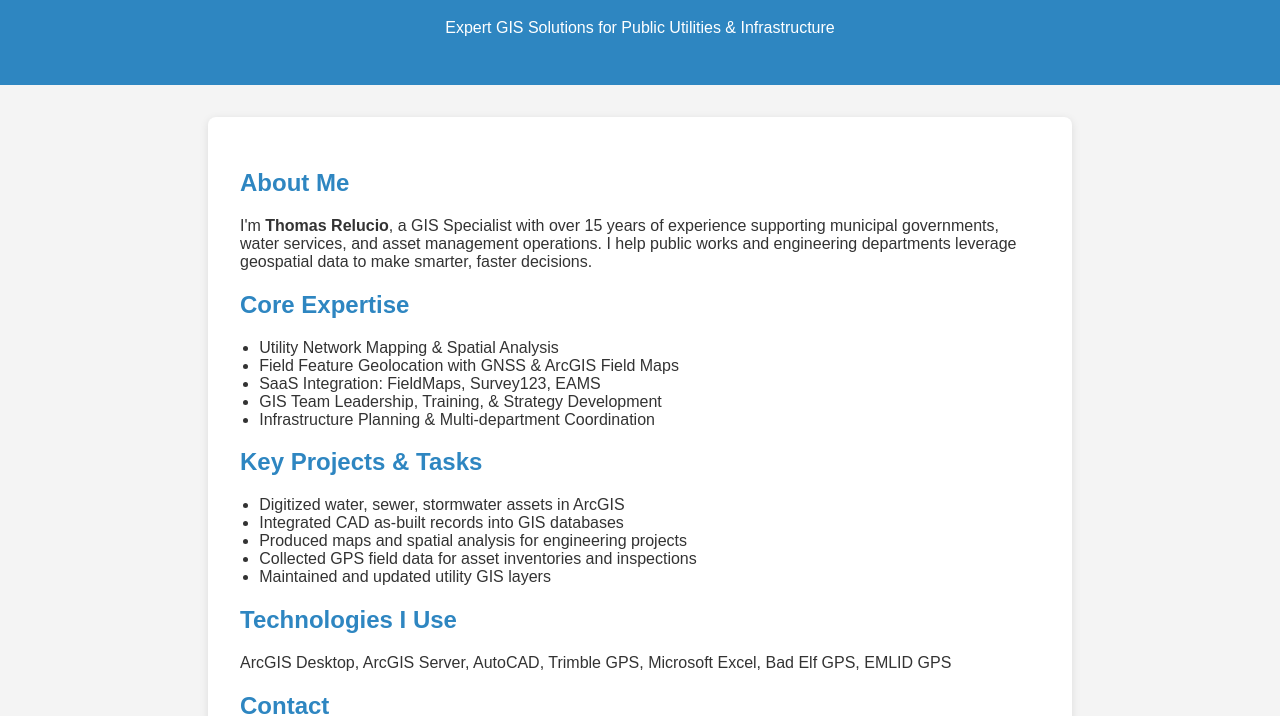
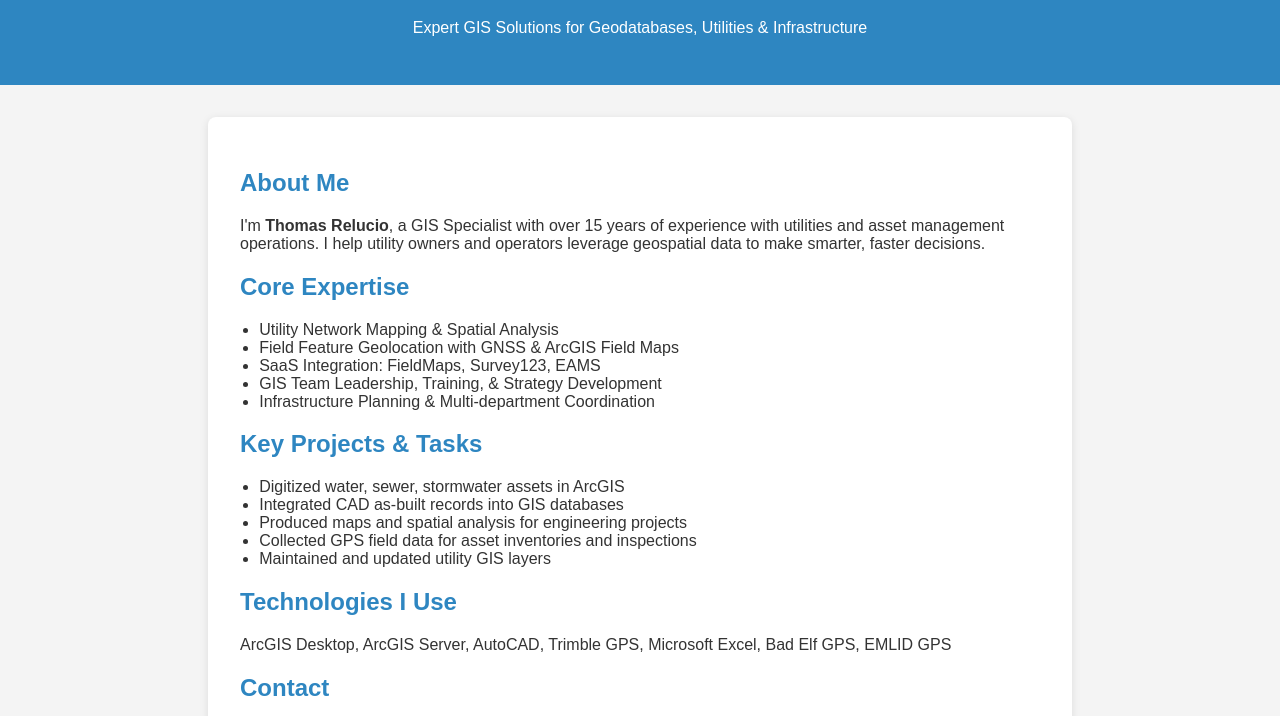
Before and after one commit to thomasrelucio/rimorllc, a plain HTML site: page index.html in a window 1280 px wide. Shown: the part 93-809 px from the top of the page. Drawn offline with Linux system fonts and the light colour scheme.

Commit message:
Update index.html

```diff
--- a/index.html
+++ b/index.html
@@ -3,7 +3,7 @@
 <head>
   <meta charset="UTF-8" />
   <meta name="viewport" content="width=device-width, initial-scale=1.0"/>
-  <meta name="description" content="GIS Consultant with 15+ years experience in municipal utilities, asset management, and spatial data solutions.">
+  <meta name="description" content="GIS Consultant with 15+ years experience in utilities, asset management, and spatial data solutions.">
   <title>Rimor, LLC GIS Services | Thomas Relucio</title>
   <style>
     body {
@@ -45,12 +45,12 @@
 
   <header>
     <h1>Rimor GIS Consulting</h1>
-    <p>Expert GIS Solutions for Public Utilities & Infrastructure</p>
+    <p>Expert GIS Solutions for Geodatabases, Utilities & Infrastructure</p>
   </header>
 
   <section>
     <h2>About Me</h2>
-    <p>I'm <strong>Thomas Relucio</strong>, a GIS Specialist with over 15 years of experience supporting municipal governments, water services, and asset management operations. I help public works and engineering departments leverage geospatial data to make smarter, faster decisions.</p>
+    <p>I'm <strong>Thomas Relucio</strong>, a GIS Specialist with over 15 years of experience with utilities and asset management operations. I help utility owners and operators leverage geospatial data to make smarter, faster decisions.</p>
 
     <h2>Core Expertise</h2>
     <ul>
```
